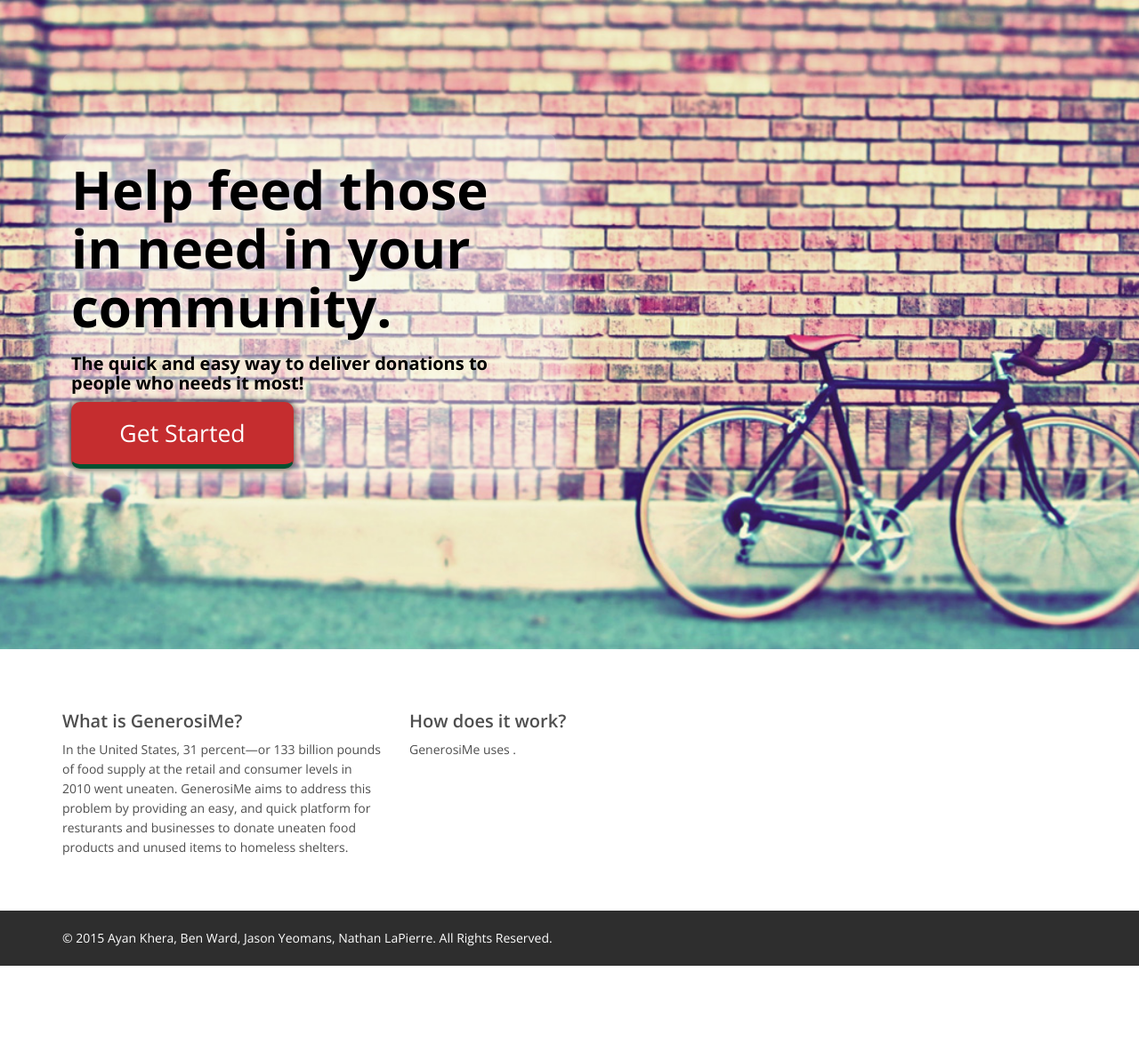
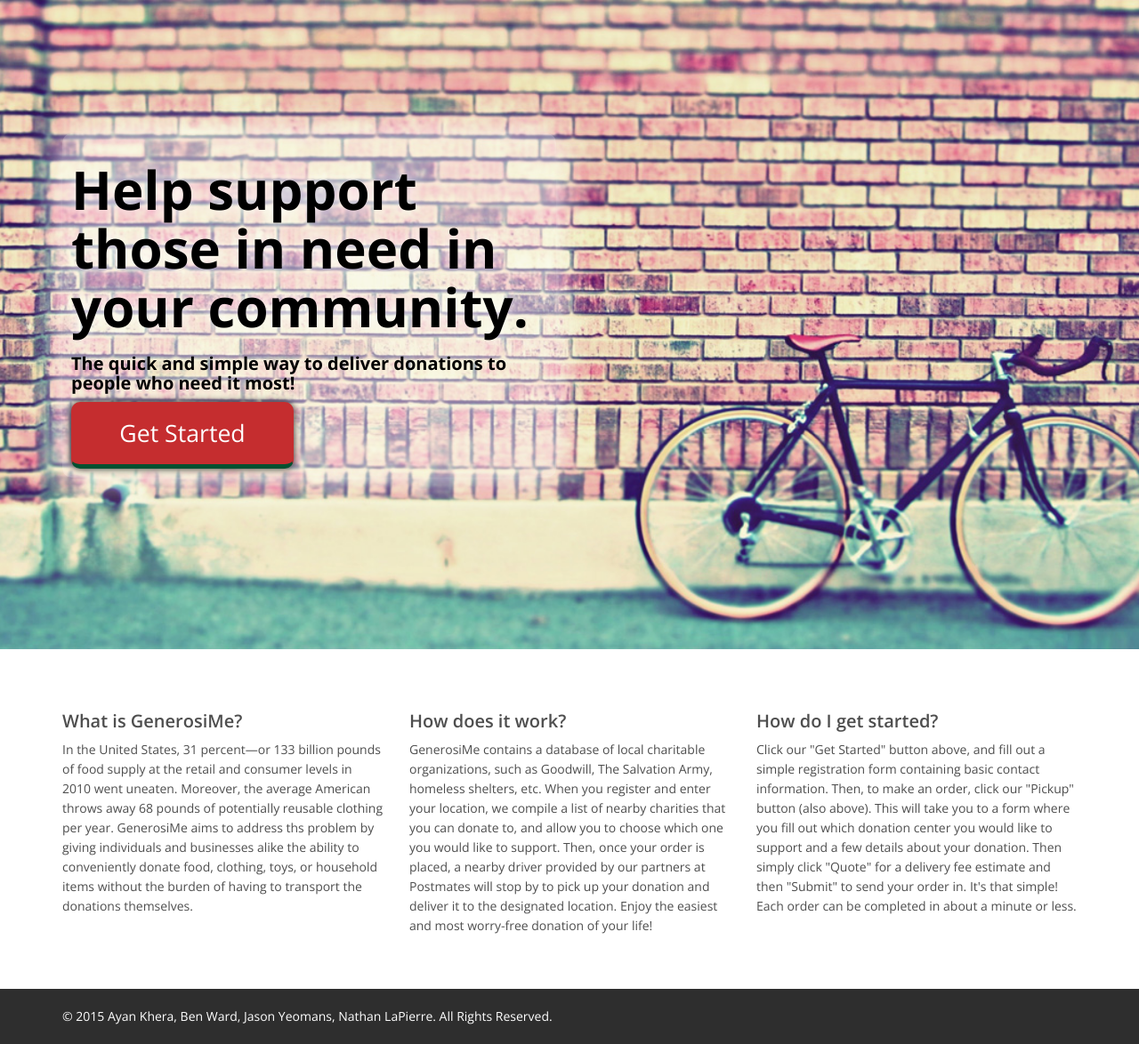
Before and after one commit to YeomansIII/pennapps2015, a Django app: page / in a window 1280 px wide. Shown: the part 89-1263 px from the top of the page at 89% size. Before the commit the page ends 1175 px from the top, so only its background shows below. Run offline with Django 3.2, Linux system fonts and the light colour scheme; parts of the project's set-up code (start-up, migrations or seed data) failed here and were passed over; some libraries are stand-ins or nearby versions.

Commit message:
updated descriptions and layouts in homepage and footer

```diff
--- a/templates/index.html
+++ b/templates/index.html
@@ -12,9 +12,9 @@
           <div class="row">
             <div class="col-sm-6">
               <div class="carousel-content" style="background-color: rgba(255, 255, 255, 0.45); box-shadow: 0px 0px 45px #fff; border-radius: 10px; padding: 10px;">
-                <h1 class="animation animated-item-1" style="text-shadow: 0px 0px 15px #fff; font-size: 45pt;"><strong><font color="#000">Help feed those in need in your community.</font></strong></h1>
-                <h2 class="animation animated-item-2"><strong><font color="#000">The quick and easy way to deliver donations to people who needs it most!</font></strong></h2>
-                <button type="button" class="btn animation animated-item-3" id="get-started">Get Started</button>
+                <h1 class="animation animated-item-1" style="text-shadow: 0px 0px 15px #fff; font-size: 45pt;"><strong><font color="#000">Help support those in need in your community.</font></strong></h1>
+                <h2 class="animation animated-item-2"><strong><font color="#000">The quick and simple way to deliver donations to people who need it most!</font></strong></h2>
+                <a href="pickup"><button type="button" class="btn animation animated-item-3" id="get-started">Get Started</button></a>
               </div>
             </div>
             <!--
@@ -43,14 +43,19 @@
         <div class="col-md-4">
             <h2>What is GenerosiMe?</h2>
             <p>
-              In the United States, 31 percent—or 133 billion pounds of food supply at the retail and consumer levels in 2010 went uneaten. GenerosiMe aims to address this problem by providing an easy, and quick platform for resturants and businesses to donate uneaten food products and unused items to homeless shelters.
+              In the United States, 31 percent—or 133 billion pounds of food supply at the retail and consumer levels in 2010 went uneaten. Moreover, the average American throws away 68 pounds of potentially reusable clothing per year. GenerosiMe aims to address ths problem by giving individuals and businesses alike the ability to conveniently donate food, clothing, toys, or household items without the burden of having to transport the donations themselves.
             </p>
         </div>
-
         <div class="col-md-4">
               <h2>How does it work?</h2>
               <p>
-          GenerosiMe uses .
+                GenerosiMe contains a database of local charitable organizations, such as Goodwill, The Salvation Army, homeless shelters, etc. When you register and enter your location, we compile a list of nearby charities that you can donate to, and allow you to choose which one you would like to support. Then, once your order is placed, a nearby driver provided by our partners at Postmates will stop by to pick up your donation and deliver it to the designated location. Enjoy the easiest and most worry-free donation of your life!
+              </p>
+        </div>
+        <div class="col-md-4">
+              <h2>How do I get started?</h2>
+              <p>
+                Click our "Get Started" button above, and fill out a simple registration form containing basic contact information. Then, to make an order, click our "Pickup" button (also above). This will take you to a form where you fill out which donation center you would like to support and a few details about your donation. Then simply click "Quote" for a delivery fee estimate and then "Submit" to send your order in. It's that simple! Each order can be completed in about a minute or less.
               </p>
         </div>
 
--- a/templates/layouts/footer.html
+++ b/templates/layouts/footer.html
@@ -2,7 +2,7 @@
     <footer id="footer" class="midnight-blue">
         <div class="container">
             <div class="row">
-                <div class="col-sm-6">
+                <div class="col-sm-8">
                     &copy; 2015 Ayan Khera, Ben Ward, Jason Yeomans, Nathan LaPierre. All Rights Reserved.
                 </div>
             </div>
```
Lines whose indentation alone changed are shown as unchanged.
